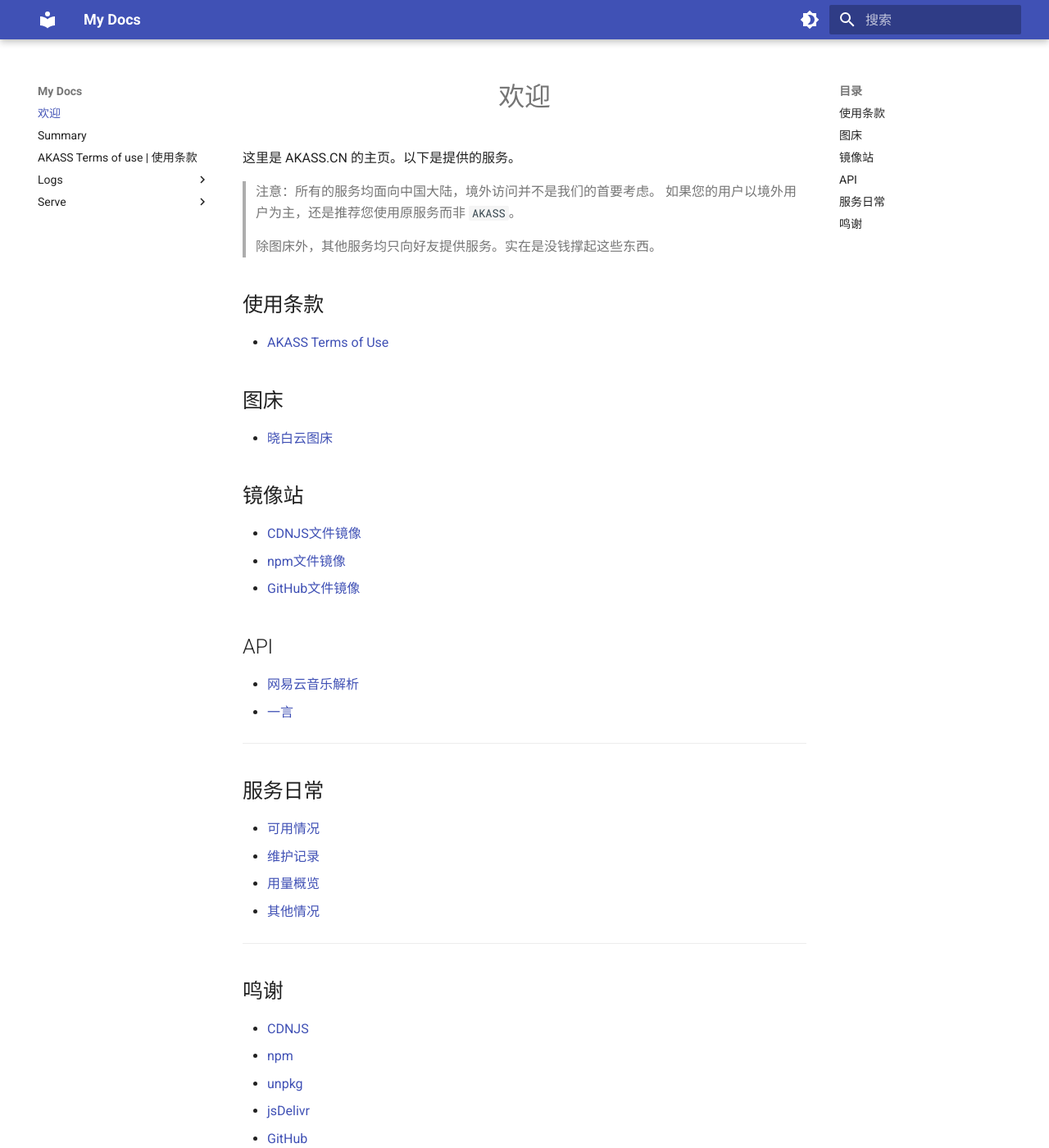
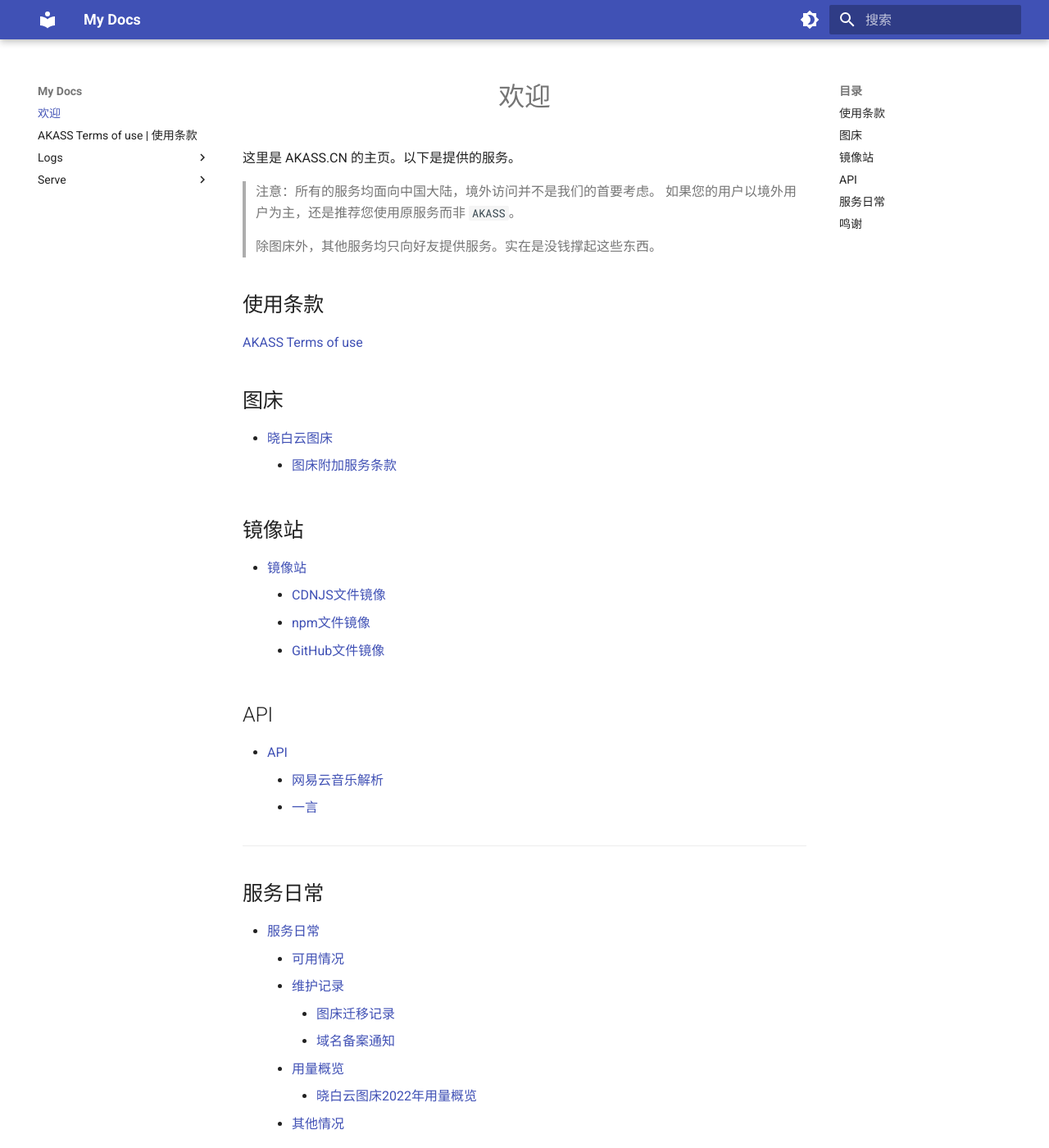
Before and after one commit to akass-org/doc.akass.cn, an MkDocs documentation site: the page built from docs/index.md, in a window 1280 px wide and 1400 px high. Shown: the whole window at 82% size. Built offline with MkDocs 1.6.1 and Material for MkDocs 9.7.7, drawn with Linux system fonts in a browser that asks for light colours.

Commit message:
Update to mkdocs.(Summary)

```diff
--- a/docs/index.md
+++ b/docs/index.md
@@ -8,27 +8,33 @@
 > 除图床外，其他服务均只向好友提供服务。实在是没钱撑起这些东西。
 
 ## 使用条款
-- [AKASS Terms of Use](./terms-of-use.md)
+[AKASS Terms of use](terms-of-use.md)
 
 ## 图床
 - [晓白云图床](./serve/imghost.md)
-
+    - [图床附加服务条款](./serve/imghost-rules.md)
 ## 镜像站
-- [CDNJS文件镜像](./serve/cdnjs.md)
-- [npm文件镜像](./serve/npm.md)
-- [GitHub文件镜像](./serve/github.md)
+- [镜像站](./serve/index.md)
+    - [CDNJS文件镜像](./serve/cdnjs.md)
+    - [npm文件镜像](./serve/npm.md)
+    - [GitHub文件镜像](./serve/github.md)
 
 ## API
-- [网易云音乐解析](./serve/api/neteasemusic.md)
-- [一言](./serve/api/hitokoto.md)
+- [API](./serve/api/index.md)
+    - [网易云音乐解析](./serve/api/neteasemusic.md)
+    - [一言](./serve/api/hitokoto.md)
 
 ---
 
 ## 服务日常
-- [可用情况](https://akass.instatus.com)
-- [维护记录](./logs/records/index.md)
-- [用量概览](./logs/usage/index.md)
-- [其他情况](./logs/others/index.md)
+- [服务日常](./logs/index.md)
+    - [可用情况](https://akass.instatus.com)
+    - [维护记录](./logs/records/index.md)
+        - [图床迁移记录](./logs/records/imghost-v1tov2.md)
+        - [域名备案通知](./logs/records/domain-icp.md)
+    - [用量概览](./logs/usage/index.md)
+        - [晓白云图床2022年用量概览](./logs/usage/imghost/2022.md)
+    - [其他情况](./logs/others/index.md)
 
 ---
 
```
Also changed, not shown: docs/SUMMARY.md (deleted, +0 -29 lines).
